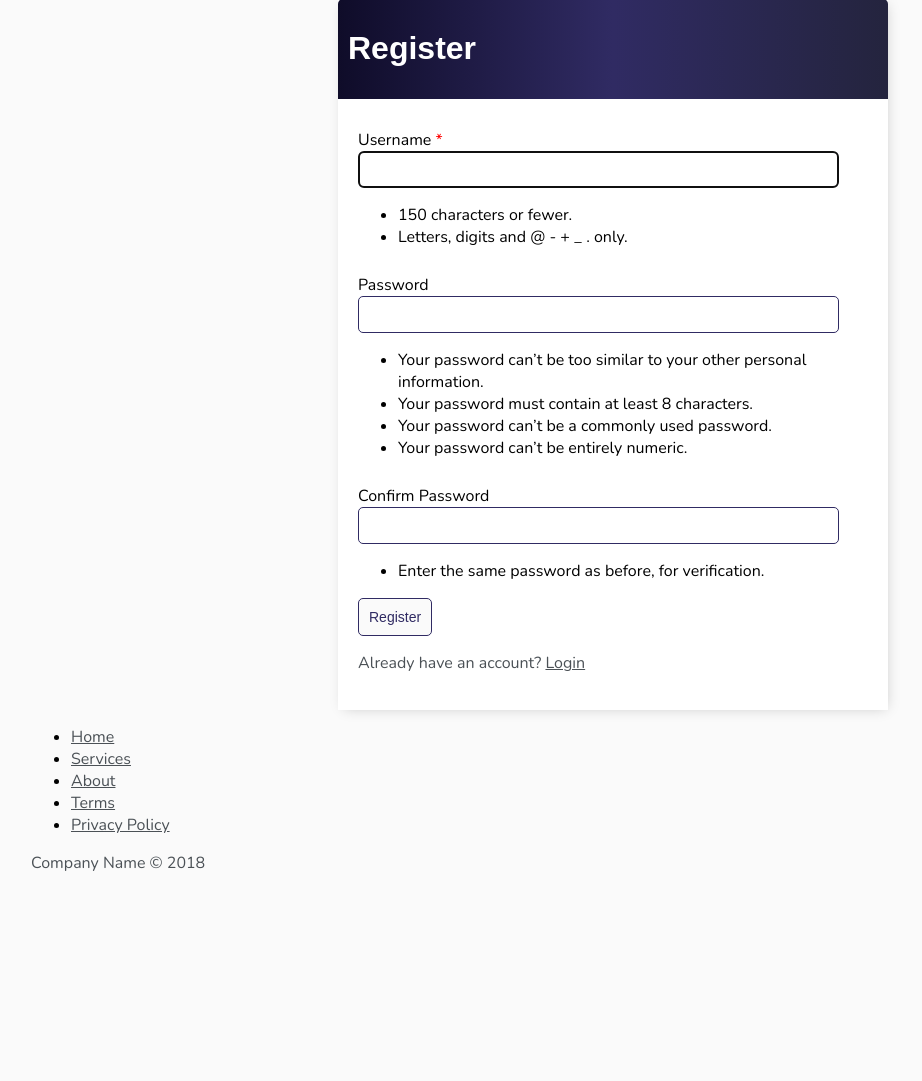
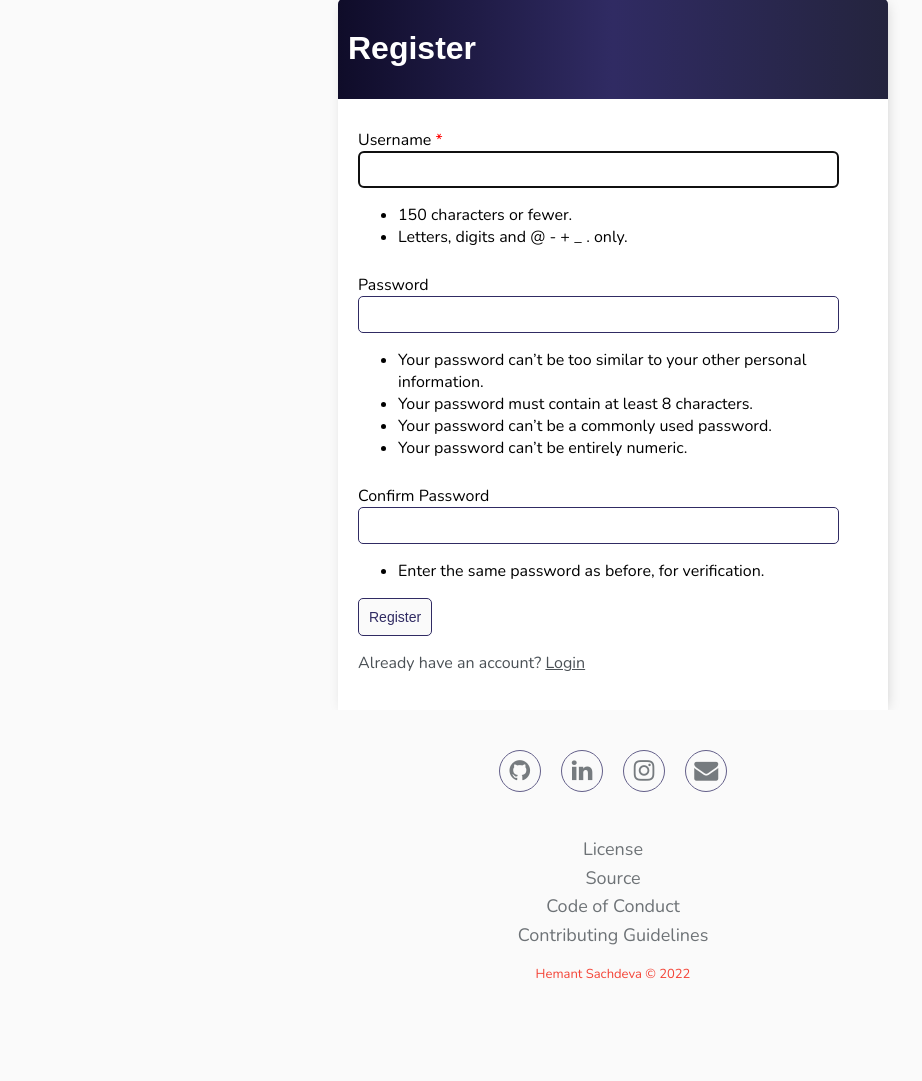
Before and after one commit to yahyaalbashar/todo-dj, a Django app: page /register/ in a window 1280 px wide. Shown: the part 59-1140 px from the top of the page, without its empty margins (27-949 px from the left). Before the commit the page ends 930 px from the top, so only its background shows below. Run offline with Django 4.2, Linux system fonts and the light colour scheme; some libraries are stand-ins or nearby versions.

Commit message:
footer: Add my details to the template and adapt existing app style
Signed-off-by: Hemant Sachdeva <hemant.evolver@gmail.com>

```diff
--- a/app/static/style/footer.css
+++ b/app/static/style/footer.css
@@ -1,7 +1,8 @@
 .footer-basic {
+  font-family: "Nunito", sans-serif;
   padding: 40px 0;
-  background-color: #ffffff;
-  color: #4b4c4d;
+  background-color: #fafafa;
+  color: #4b5156;
 }
 
 .footer-basic ul {
@@ -27,12 +28,12 @@
   opacity: 1;
 }
 
-.footer-basic .social {
+.footer-basic .contact {
   text-align: center;
   padding-bottom: 25px;
 }
 
-.footer-basic .social > a {
+.footer-basic .contact > a {
   font-size: 24px;
   width: 40px;
   height: 40px;
@@ -40,21 +41,23 @@
   display: inline-block;
   text-align: center;
   border-radius: 50%;
-  border: 1px solid #ccc;
+  border: 1px solid #302b63;
   margin: 0 8px;
   color: inherit;
   opacity: 0.75;
 }
 
-.footer-basic .social > a:hover {
+.footer-basic .contact > a:hover {
   opacity: 0.9;
+  background-color: #302b63;
+  color: #fafafa;
 }
 
 .footer-basic .copyright {
   margin-top: 15px;
   text-align: center;
   font-size: 13px;
-  color: #aaa;
+  color: #f44336;
   margin-bottom: 0;
 }
 
--- a/app/templates/app/footer.html
+++ b/app/templates/app/footer.html
@@ -15,19 +15,47 @@
  along with this program.  If not, see <https://www.gnu.org/licenses/>.
  -->
 
-<div class="social">
-  <a href="#"><i class="icon ion-social-instagram"></i></a
-  ><a href="#"><i class="icon ion-social-snapchat"></i></a
-  ><a href="#"><i class="icon ion-social-twitter"></i></a
-  ><a href="#"><i class="icon ion-social-facebook"></i></a>
+<div class="footer-basic">
+  <div class="contact">
+    <a href="https://github.com/HemantSachdeva" target="_blank"
+      ><i class="fa fa-github"></i
+    ></a>
+    <a href="https://linkedin.com/in/Hemant-Sachdeva" target="_blank"
+      ><i class="fa fa-linkedin"></i
+    ></a>
+    <a href="https://instagram.com/Hemant_007.me" target="_blank"
+      ><i class="fa fa-instagram"></i
+    ></a>
+    <a
+      href="https://mail.google.com/mail/?view=cm&fs=1&tf=1&to=hemant.evolver@gmail.com"
+      target="_blank"
+      ><i class="fa fa-envelope"></i
+    ></a>
+  </div>
+  <ul class="list-inline">
+    <li class="list-inline-item">
+      <a
+        href="https://github.com/HemantSachdeva/ToDoApp/blob/py-django/LICENSE.md"
+        >License</a
+      >
+    </li>
+    <li class="list-inline-item">
+      <a href="https://github.com/HemantSachdeva/ToDoApp">Source</a>
+    </li>
+    <li class="list-inline-item">
+      <a
+        href="https://github.com/HemantSachdeva/ToDoApp/blob/py-django/CODE_OF_CONDUCT.md"
+        >Code of Conduct</a
+      >
+    </li>
+    <li class="list-inline-item">
+      <a
+        href="https://github.com/HemantSachdeva/ToDoApp/blob/py-django/CONTRIBUTING.md"
+        >Contributing Guidelines</a
+      >
+    </li>
+  </ul>
+  <p class="copyright">Hemant Sachdeva &copy; 2022</p>
 </div>
-<ul class="list-inline">
-  <li class="list-inline-item"><a href="#">Home</a></li>
-  <li class="list-inline-item"><a href="#">Services</a></li>
-  <li class="list-inline-item"><a href="#">About</a></li>
-  <li class="list-inline-item"><a href="#">Terms</a></li>
-  <li class="list-inline-item"><a href="#">Privacy Policy</a></li>
-</ul>
-<p class="copyright">Company Name © 2018</p>
 
 <!-- credit to https://epicbootstrap.com/snippets/footer-basic -->
```
